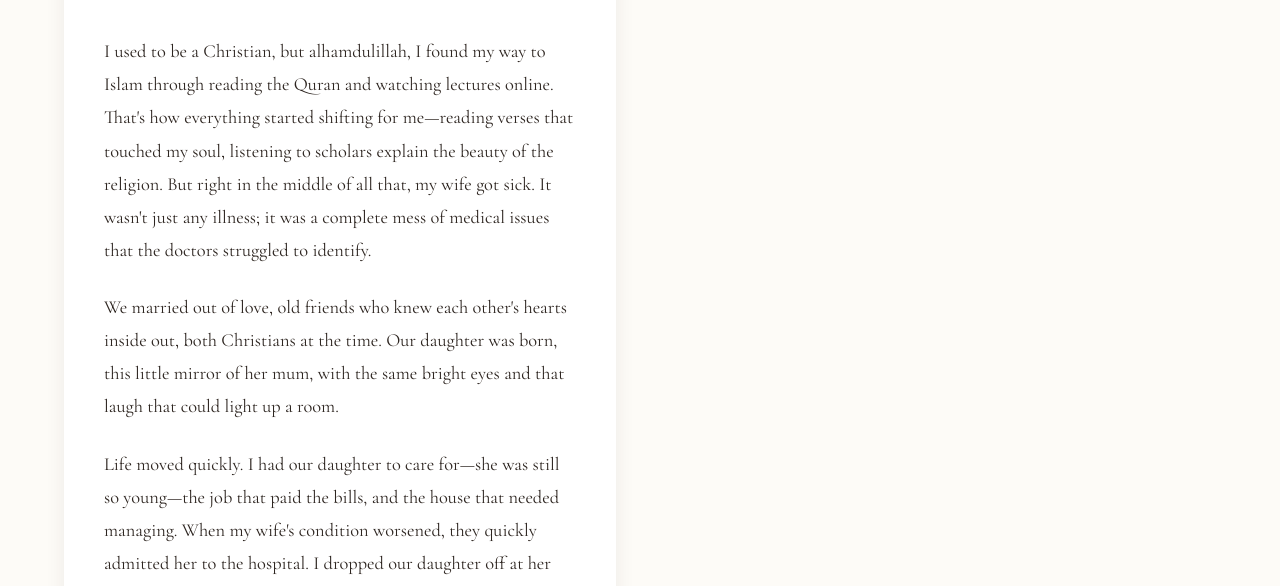
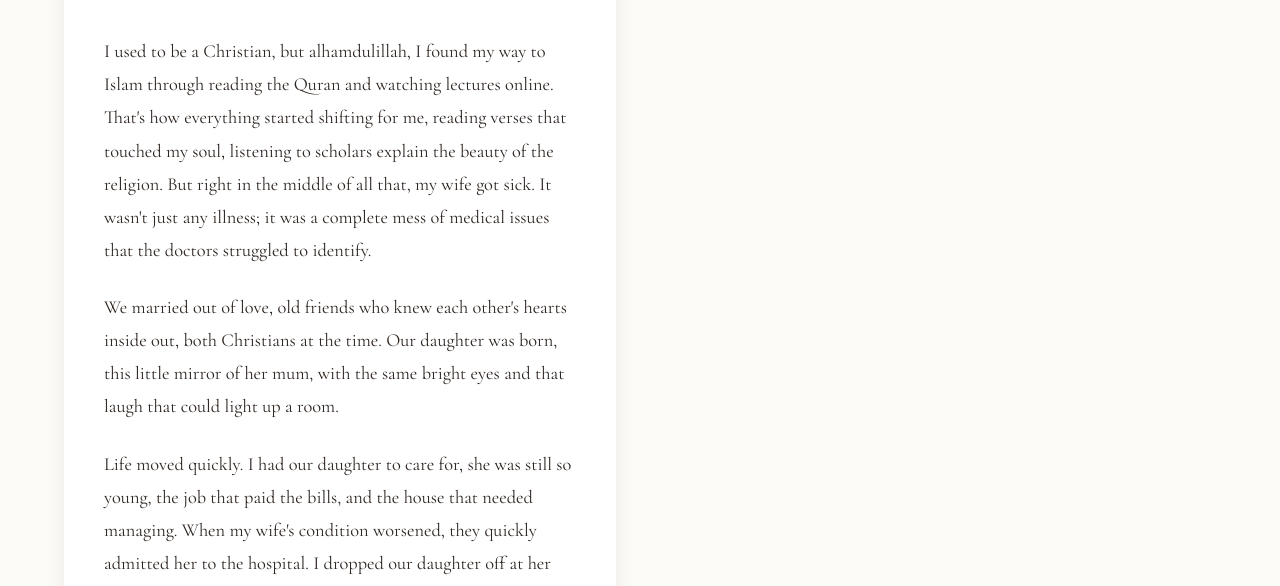
Before and after one commit to Omnitryx-Inc/tahajjud-fe-main, a Jekyll site: the page built from pages/index.html, in a window 1280 px wide and 900 px high, scrolled down 4022 px. Shown: the part 220-806 px from the top of the window. Built offline with Jekyll 4.4.1, drawn with Linux system fonts in a browser that asks for light colours; some web fonts are replaced; some of the changed text lies outside the part shown.

Commit message:
adjustments

```diff
--- a/pages/index.html
+++ b/pages/index.html
@@ -91,7 +91,7 @@
             <p class="quote-text">
                 "An amazing, well written book. The stories are written in an engaging manner and love the reflection section! It really makes you think and ponder on how you can apply it to your life. A great means of Sadqah Jariyah and I'm sure every reader will take benefit from this book inshallah!"
             </p>
-            <p class="quote-author">— A.C., United Kingdom</p>
+            <p class="quote-author">—A.C., United Kingdom</p>
         </div>
     </div>
     <div class="testimonial-dots" id="testimonialDots">
@@ -207,35 +207,35 @@
                         <span class="chapter-emoji">📖</span>
                         <div class="chapter-card-content">
                             <p class="chapter-card-label">Chapter 1: Illusion of Control</p>
-                            <p class="chapter-card-desc">Real Tahajjud stories of people who faced prison, terminal illness, and impossible deadlines — and how surrendering control to Allah changed everything.</p>
+                            <p class="chapter-card-desc">Real Tahajjud stories of people who faced prison, terminal illness, and impossible deadlines, and how surrendering control to Allah changed everything.</p>
                         </div>
                     </div>
                     <div class="chapter-card">
                         <span class="chapter-emoji">📖</span>
                         <div class="chapter-card-content">
                             <p class="chapter-card-label">Chapter 2: Where Are You, Allah?</p>
-                            <p class="chapter-card-desc">True accounts of people who felt spiritually lost, battled addiction, or struggled with self-worth — and found their way back through Qiyam al-Layl.</p>
+                            <p class="chapter-card-desc">True accounts of people who felt spiritually lost, battled addiction, or struggled with self-worth, and found their way back through Qiyam al-Layl.</p>
                         </div>
                     </div>
                     <div class="chapter-card">
                         <span class="chapter-emoji">📖</span>
                         <div class="chapter-card-content">
                             <p class="chapter-card-label">Chapter 3: Finding Allah's Treasure</p>
-                            <p class="chapter-card-desc">People crushed by unemployment and financial circumstances share how their dua was answered — and the unexpected doors that opened through Tahajjud.</p>
+                            <p class="chapter-card-desc">People crushed by unemployment and financial circumstances share how their dua was answered, and the unexpected doors that opened through Tahajjud.</p>
                         </div>
                     </div>
                     <div class="chapter-card">
                         <span class="chapter-emoji">📖</span>
                         <div class="chapter-card-content">
                             <p class="chapter-card-label">Chapter 4: Love, Written Before the Heavens</p>
-                            <p class="chapter-card-desc">Stories of people who searched for a spouse, faced infertility, and longed for family — and the patience that was ultimately rewarded.</p>
+                            <p class="chapter-card-desc">Stories of people who searched for a spouse, faced infertility, and longed for family, and the patience that was ultimately rewarded.</p>
                         </div>
                     </div>
                     <div class="chapter-card">
                         <span class="chapter-emoji">📖</span>
                         <div class="chapter-card-content">
                             <p class="chapter-card-label">Chapter 5: Between Pain and Qadr</p>
-                            <p class="chapter-card-desc">Tahajjud miracle accounts from people enduring unbearable suffering — and how they found meaning, healing, and peace through the last third of the night.</p>
+                            <p class="chapter-card-desc">Tahajjud miracle accounts from people enduring unbearable suffering, and how they found meaning, healing, and peace through the last third of the night.</p>
                         </div>
                     </div>
                 </div>
@@ -246,7 +246,7 @@
                 <h3 class="page-title">Chapter One</h3>
                 <h4 class="page-subtitle">Illusion of Control</h4>
 
-                <p class="preview-text">Life rarely goes as we imagine. We make plans, work hard, and try to prepare for every outcome, yet there are moments when events slip beyond our control. It can feel frustrating, helpless, and even frightening. We all have areas in our lives where control seems just out of reach—circumstances that no amount of effort or preparation can fully manage.</p>
+                <p class="preview-text">Life rarely goes as we imagine. We make plans, work hard, and try to prepare for every outcome, yet there are moments when events slip beyond our control. It can feel frustrating, helpless, and even frightening. We all have areas in our lives where control seems just out of reach, circumstances that no amount of effort or preparation can fully manage.</p>
 
                 <p class="preview-text">In this chapter, we examine that reality through different experiences. One story follows a husband as he navigates profound challenges in his family life, confronting situations he cannot change, no matter how much he wishes he could. The other tells of a man imprisoned, physically confined and at the mercy of decisions far beyond his control. Both journeys show that life can push us to limits we never expected, testing our patience, resilience, and faith.</p>
 
@@ -257,11 +257,11 @@
             <div class="preview-page">
                 <h4 class="story-title">Please, God… Don't Take Her Away</h4>
 
-                <p class="preview-text">I used to be a Christian, but alhamdulillah, I found my way to Islam through reading the Quran and watching lectures online. That's how everything started shifting for me—reading verses that touched my soul, listening to scholars explain the beauty of the religion. But right in the middle of all that, my wife got sick. It wasn't just any illness; it was a complete mess of medical issues that the doctors struggled to identify.</p>
+                <p class="preview-text">I used to be a Christian, but alhamdulillah, I found my way to Islam through reading the Quran and watching lectures online. That's how everything started shifting for me, reading verses that touched my soul, listening to scholars explain the beauty of the religion. But right in the middle of all that, my wife got sick. It wasn't just any illness; it was a complete mess of medical issues that the doctors struggled to identify.</p>
 
                 <p class="preview-text">We married out of love, old friends who knew each other's hearts inside out, both Christians at the time. Our daughter was born, this little mirror of her mum, with the same bright eyes and that laugh that could light up a room.</p>
 
-                <p class="preview-text">Life moved quickly. I had our daughter to care for—she was still so young—the job that paid the bills, and the house that needed managing. When my wife's condition worsened, they quickly admitted her to the hospital. I dropped our daughter off at her grandmother's every morning, then went straight to the hospital to stay in that cramped guest room by her side.</p>
+                <p class="preview-text">Life moved quickly. I had our daughter to care for, she was still so young, the job that paid the bills, and the house that needed managing. When my wife's condition worsened, they quickly admitted her to the hospital. I dropped our daughter off at her grandmother's every morning, then went straight to the hospital to stay in that cramped guest room by her side.</p>
 
                 <p class="preview-text">One afternoon, the doctor pulled me aside in the hallway, his face serious as he laid it out: "Your wife doesn't have much time left." Those words hit me hard like a truck. I stumbled back to the room, kept it together until she drifted off to sleep, then I fell apart.</p>
 
@@ -292,7 +292,7 @@
             <a href="mailto:jawwad@omnitryx.ca" rel="me">jawwad@omnitryx.ca</a>
         </div>
         <p class="author-bio">
-            Jawwad Ahmed Abbasi writes about the overlooked power of Tahajjud — one of the few Islamic spirituality books drawn entirely from the real experiences of ordinary Muslims. Through accounts of hardship, hope, and perseverance, he speaks to those who are struggling and reminds them that returning to Allah brings strength and closeness when nothing else does.
+            Jawwad Ahmed Abbasi writes about the overlooked power of Tahajjud, one of the few Islamic spirituality books drawn entirely from the real experiences of ordinary Muslims. Through accounts of hardship, hope, and perseverance, he speaks to those who are struggling and reminds them that returning to Allah brings strength and closeness when nothing else does.
         </p>
         <p class="company">OMNITRYX INC.</p>
     </div>
@@ -439,7 +439,7 @@
       "name": "What's the difference between the free and full edition?",
       "acceptedAnswer": {
         "@type": "Answer",
-        "text": "The free edition is a curated selection of the book — a genuine gift, not a teaser. The full edition includes additional chapters and a more complete experience. It's available as an instant digital PDF or paperback on Amazon."
+        "text": "The free edition is a curated selection of the book, a genuine gift, not a teaser. The full edition includes additional chapters and a more complete experience. It's available as an instant digital PDF or paperback on Amazon."
       }
     },
     {
```
Also changed, not shown: other parts of pages/index.html (+1 -1 lines).
